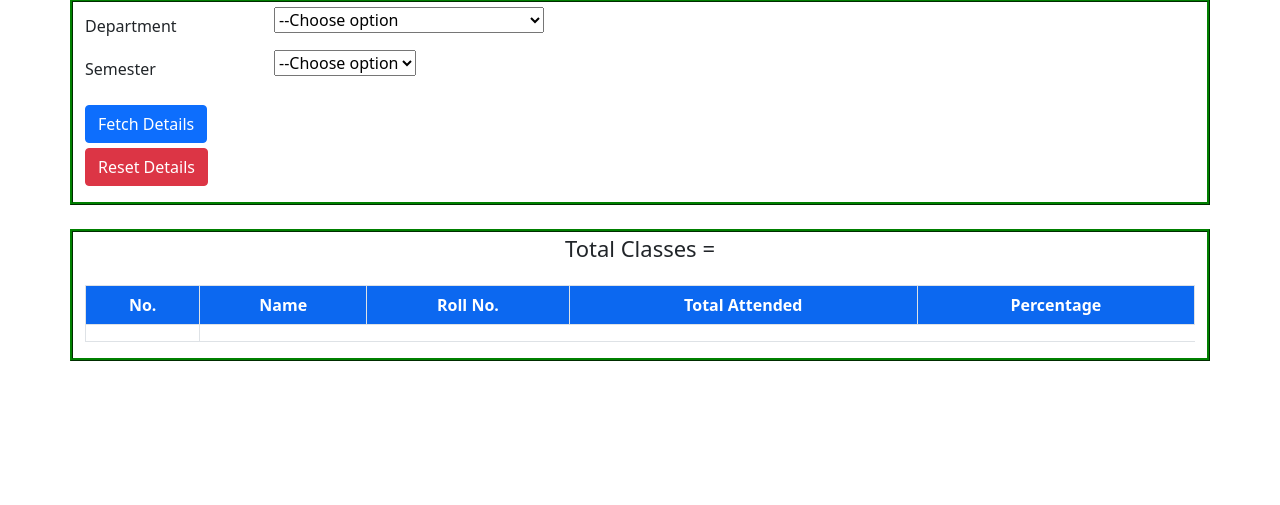
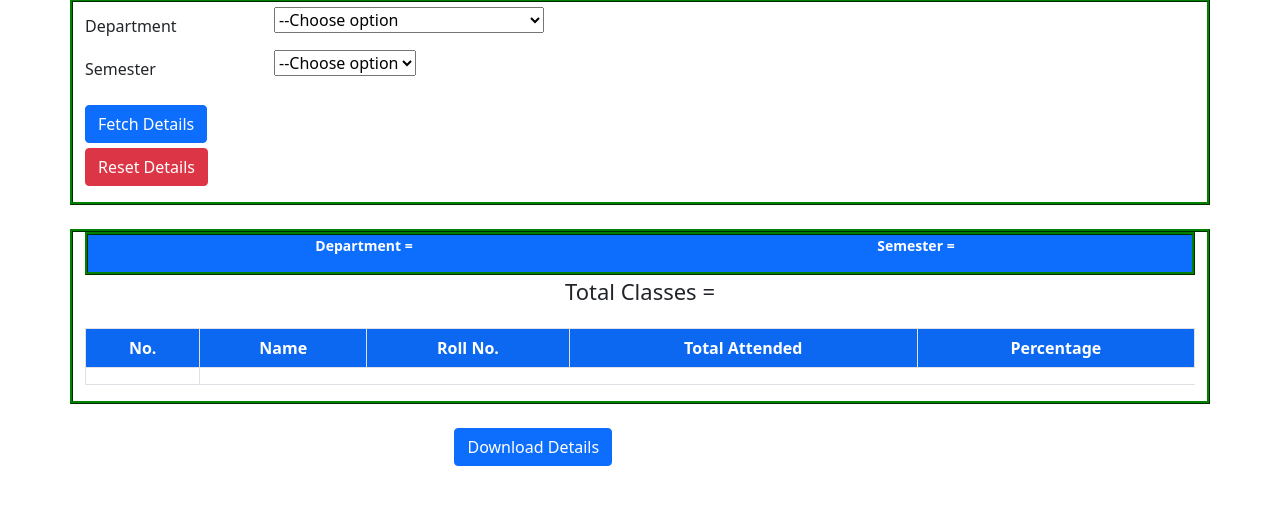
Before and after one commit to erpranavknigam/majorProject, a PHP site: page /teacher/check-attendance.php in a window 1280 px wide. Shown: the part 152-657 px from the top of the page. Run offline with PHP 8.4, Linux system fonts and the light colour scheme; data that the repository does not hold is empty; some libraries are stand-ins or nearby versions.

Commit message:
download button added in check-attendance

```diff
--- a/teacher/check-attendance.php
+++ b/teacher/check-attendance.php
@@ -88,7 +88,7 @@ session_start();
     <br />
     <div class="container container-fluid table-responsive">
 
-                    <?php
+        <?php
                     if(isset($_GET['fetch'])){
                         $con = mysqli_connect("localhost","root","","major");
                         $dept = $_GET['department'];
@@ -100,8 +100,18 @@ session_start();
                         }
 
                     ?>
-                    <p style="text-align:center;font-size:22px;">Total Classes = <?php echo $c;?></p>
-                </td>
+        <div class="container bg-primary" style="color:white;font-weight:bolder;">
+            <div class="row">
+                <div class="col-md-6">
+                    <p style="text-align:center;font-size:14px;">Department = <?php echo $dept;?></p>
+                </div>
+                <div class="col-md-6">
+                    <p style="text-align:center;font-size:14px;">Semester = <?php echo $sem;?></p>
+                </div>
+            </div>
+        </div>
+        <p style="text-align:center;font-size:22px;">Total Classes = <?php echo $c;?></p>
+
         <table class="table table-striped table-bordered" width="45%" style="margin-top:20px;">
             <tr style="text-align:center; color:white" class="bg-primary">
                 <th>No.</th>
@@ -146,11 +156,11 @@ session_start();
                 <td><?php echo $roll?></td>
                 <td><?php echo $pre?></td>
                 <td>
-                <?php
+                    <?php
                     $percent = ($pre * 100 ) / $c;
                     echo "$percent %";
                 ?>
-                 </td>
+                </td>
 
 
             </tr>
@@ -164,3 +174,17 @@ session_start();
                 ?>
             </td>
             </tr>
+        </table>
+    </div>
+    <br>
+    <div class="col-sm-10" style="text-align:center">
+        <button type="submit" class="btn btn-primary" onclick="dwnld();">Download Details</button>
+    </div>
+    <script>
+        function dwnld() {
+            window.print();
+        }
+    </script>
+</body>
+
+</html>
```
